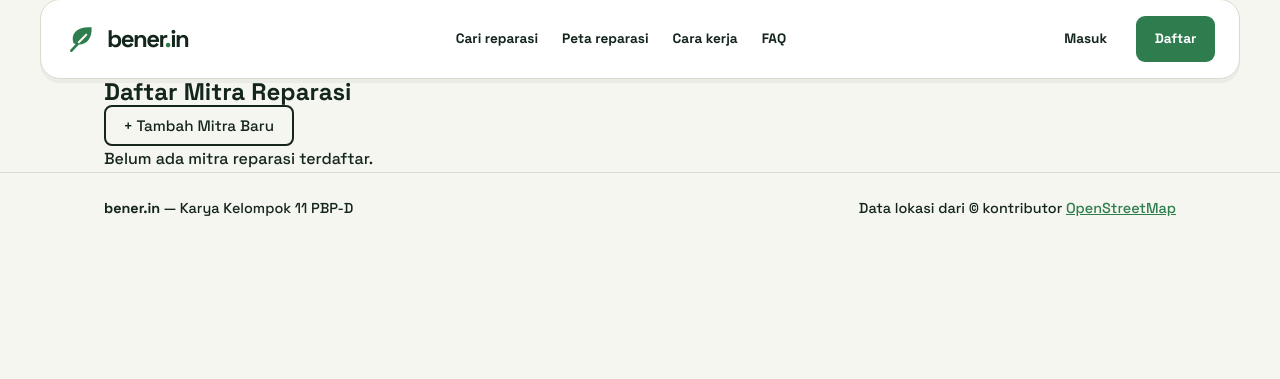
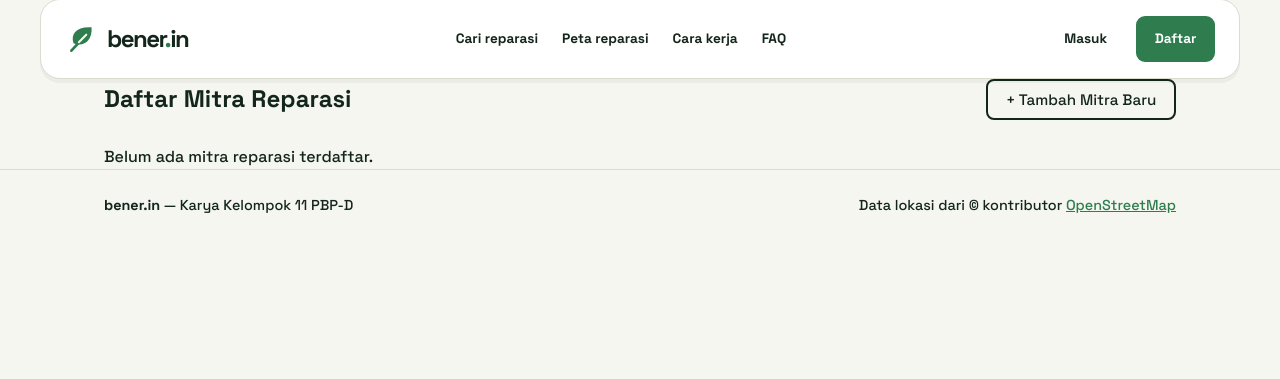
Before and after one commit to PBP-D-Kelompok-11/bener-in, a Django app: page /mitra/ in a window 1280 px wide. Shown: the part 21-400 px from the top of the page. Run offline with Django 5.2, Linux system fonts and the light colour scheme; data that the repository does not hold is empty.

Commit message:
feat (Mitra): Fix mitra

```diff
--- a/mitra/templates/mitra/mitra_list.html
+++ b/mitra/templates/mitra/mitra_list.html
@@ -2,9 +2,9 @@
 
 {% block content %}
 <div class="container mt-4">
-    <div class="d-flex justify-content-between align-items-center mb-4">
-        <h2>Daftar Mitra Reparasi</h2>
-        <a href="{% url 'mitra:create_mitra' %}" class="btn btn-primary">+ Tambah Mitra Baru</a>
+    <div style="display: flex; justify-content: space-between; align-items: center; margin-bottom: 1.5rem;">
+        <h2 class="fw-bold m-0">Daftar Mitra Reparasi</h2>
+        <a href="{% url 'mitra:create_mitra' %}" class="btn btn-primary" style="float: right;">+ Tambah Mitra Baru</a>
     </div>
 
     <div class="row">
@@ -17,10 +17,12 @@
                         <p class="card-text"><strong>Alamat:</strong> {{ mitra.alamat }}</p>
                         <p class="card-text"><strong>Kontak:</strong> {{ mitra.kontak }}</p>
                     </div>
-                    <div class="card-footer bg-transparent border-top-0 d-flex gap-2">
-                        <a href="{% url 'mitra:update_mitra' mitra.id %}" class="btn btn-sm btn-warning">Edit</a>
-                        <a href="{% url 'mitra:delete_mitra' mitra.id %}" class="btn btn-sm btn-danger">Hapus</a>
-                    </div>
+                    {% if user.is_authenticated and user == mitra.user %}
+                        <div class="card-footer bg-transparent border-top-0 d-flex gap-2">
+                            <a href="{% url 'mitra:update_mitra' mitra.id %}" class="btn btn-sm btn-warning">Edit</a>
+                            <a href="{% url 'mitra:delete_mitra' mitra.id %}" class="btn btn-sm btn-danger">Hapus</a>
+                        </div>
+                    {% endif %}
                 </div>
             </div>
         {% empty %}
```
